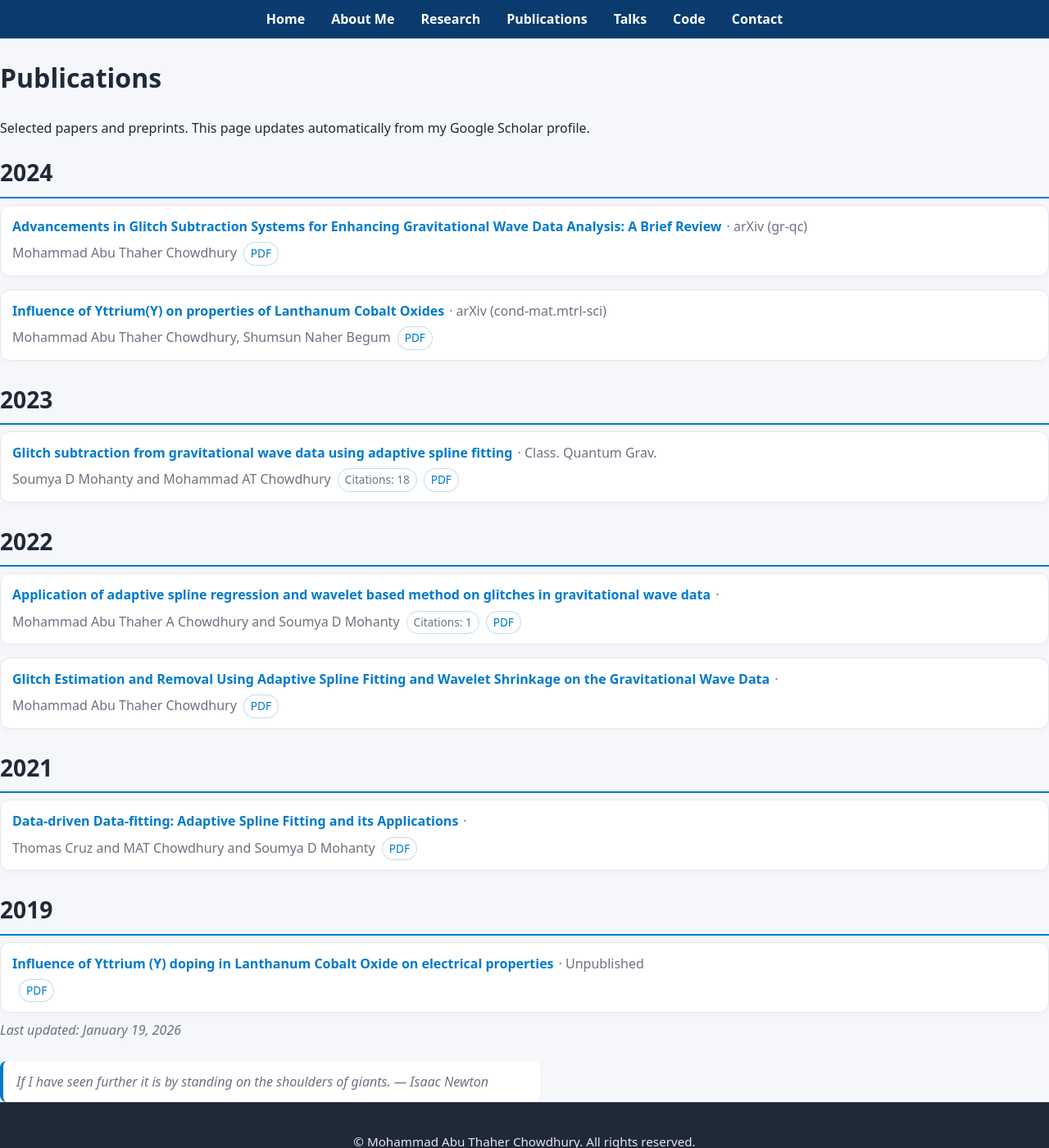
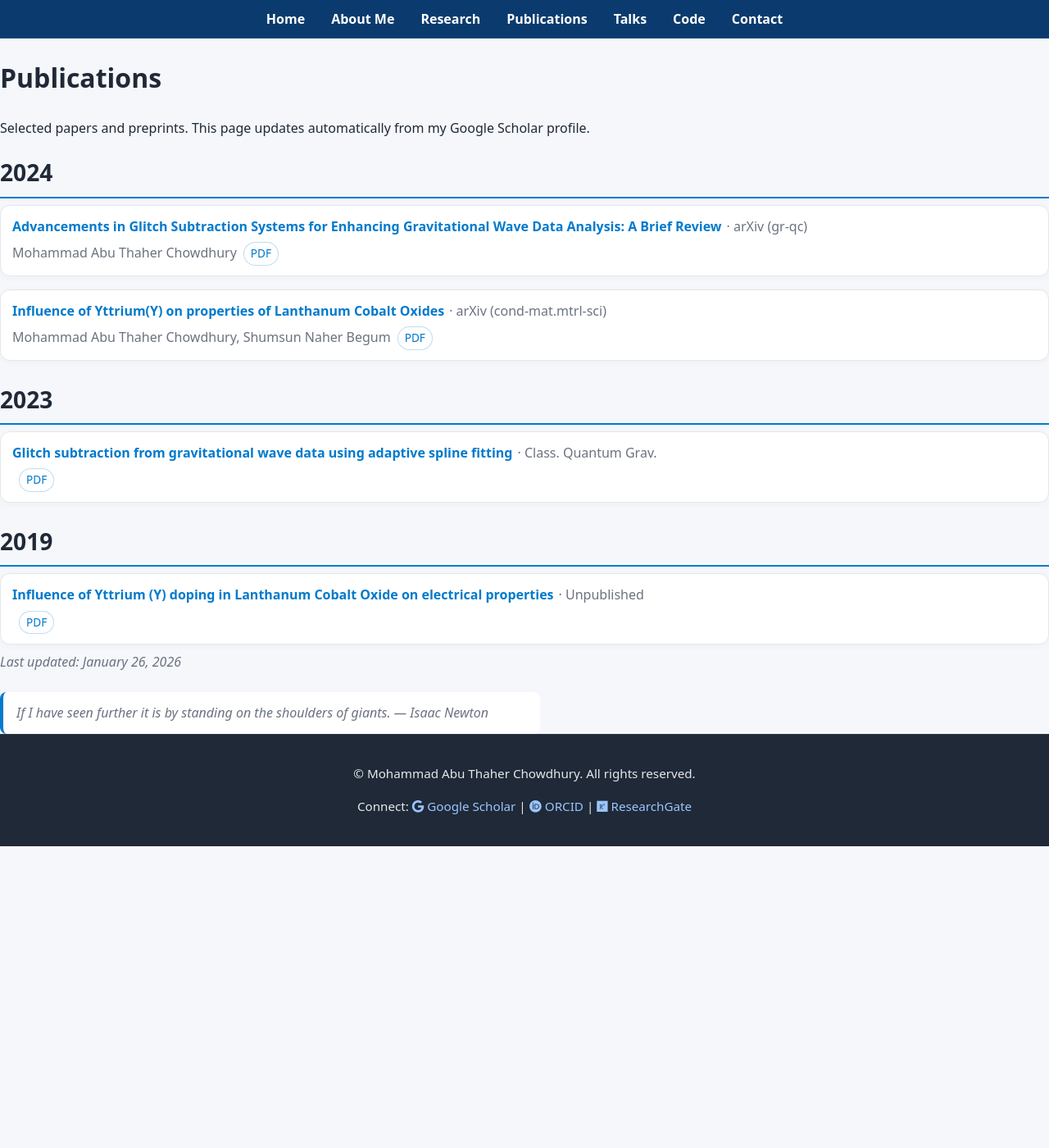
Before and after one commit to matc-thaher/website, a Jekyll site: the page built from publications.md, in a window 1280 px wide and 1400 px high. Shown: the whole window at 82% size. Built offline with Jekyll 4.4.1, drawn with Linux system fonts in a browser that asks for light colours.

Commit message:
chore: merged publications (Scholar + arXiv + ORCID + Crossref)

```diff
--- a/_data/scholar.json
+++ b/_data/scholar.json
@@ -1,5 +1,5 @@
 {
-  "updated": "2026-01-19T04:51:03.035487Z",
+  "updated": "2026-01-26T05:08:55.101185Z",
   "publications": [
     {
       "title": "Influence of Yttrium(Y) on properties of Lanthanum Cobalt Oxides",
@@ -11,8 +11,7 @@
       "doi": "",
       "citations": 0,
       "source": [
-        "arxiv",
-        "scholar"
+        "arxiv"
       ]
     },
     {
@@ -26,62 +25,21 @@
       "citations": 0,
       "source": [
         "arxiv",
-        "orcid",
-        "scholar"
+        "orcid"
       ]
     },
     {
       "title": "Glitch subtraction from gravitational wave data using adaptive spline fitting",
-      "authors": "Soumya D Mohanty and Mohammad AT Chowdhury",
+      "authors": "",
       "year": 2023,
       "venue": "Class. Quantum Grav.",
       "url": "https://doi.org/10.1088/1361-6382/acd0fe",
       "pdf_url": "",
       "doi": "10.1088/1361-6382/acd0fe",
-      "citations": 18,
+      "citations": 0,
       "source": [
         "crossref",
-        "orcid",
-        "scholar"
-      ]
-    },
-    {
-      "title": "Glitch Estimation and Removal Using Adaptive Spline Fitting and Wavelet Shrinkage on the Gravitational Wave Data",
-      "authors": "Mohammad Abu Thaher Chowdhury",
-      "year": 2022,
-      "venue": "",
-      "url": "https://search.proquest.com/openview/7f68a2c9fc2972f4eb08e0d1a8fcbd2e/1?pq-origsite=gscholar&cbl=18750&diss=y",
-      "pdf_url": "",
-      "doi": "",
-      "citations": 0,
-      "source": [
-        "scholar"
-      ]
-    },
-    {
-      "title": "Application of adaptive spline regression and wavelet based method on glitches in gravitational wave data",
-      "authors": "Mohammad Abu Thaher A Chowdhury and Soumya D Mohanty",
-      "year": 2022,
-      "venue": "",
-      "url": "https://archive.aps.org/tsf/2022/f05/5/",
-      "pdf_url": "",
-      "doi": "",
-      "citations": 1,
-      "source": [
-        "scholar"
-      ]
-    },
-    {
-      "title": "Data-driven Data-fitting: Adaptive Spline Fitting and its Applications",
-      "authors": "Thomas Cruz and MAT Chowdhury and Soumya D Mohanty",
-      "year": 2021,
-      "venue": "",
-      "url": "https://repositories.lib.utexas.edu/items/fd04b32c-04dd-4d45-ad74-d6f5b4f2b174",
-      "pdf_url": "",
-      "doi": "",
-      "citations": 0,
-      "source": [
-        "scholar"
+        "orcid"
       ]
     },
     {
```
